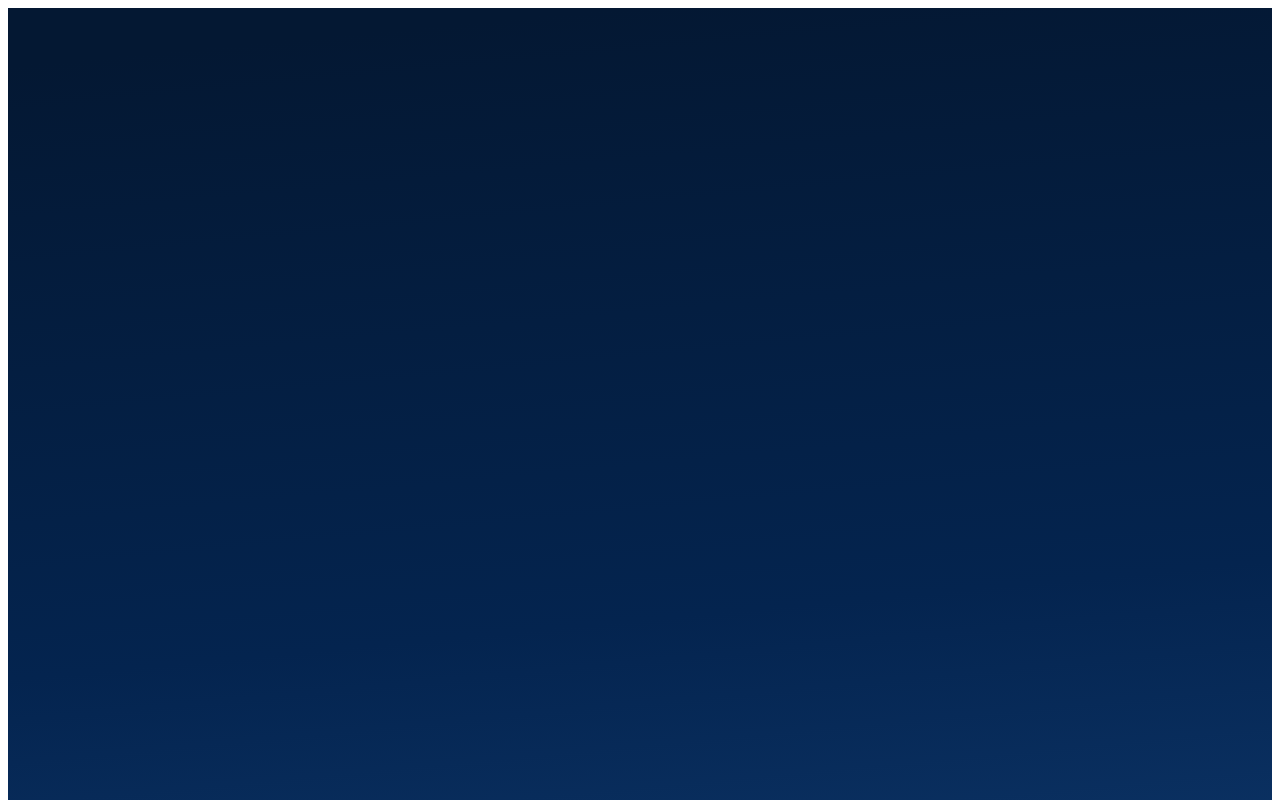
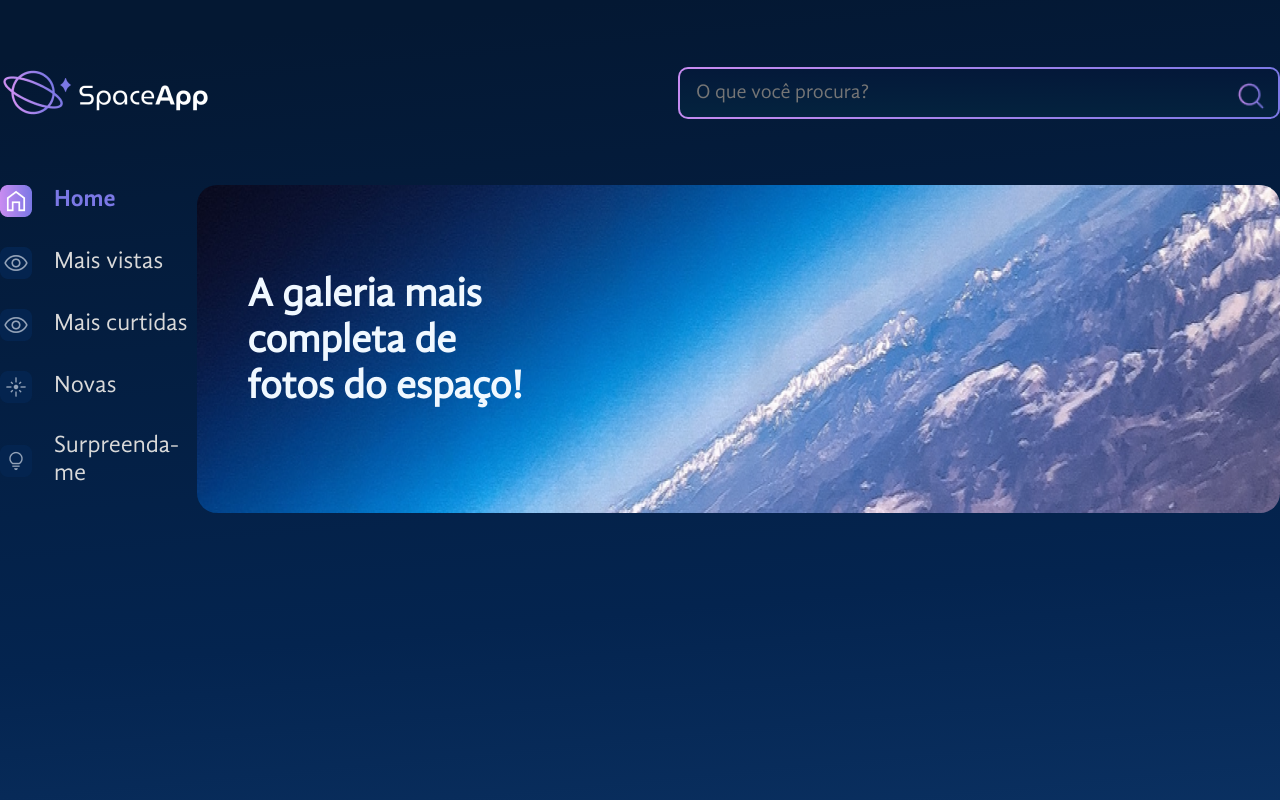
Before and after one commit to danielcosta010/React-estilizando-styled-components, a React (Vite) app: page / in a window 1280 px wide. Shown: the top 800 px of the page. Built offline with nearby package versions, Linux system fonts and the light colour scheme.

Commit message:
Atualizando App.jsx

```diff
--- a/src/App.jsx
+++ b/src/App.jsx
@@ -1,4 +1,8 @@
 import styled from "styled-components"
+import EstilosGlobais from "./componentes/EstilosGlobais"
+import Header from "./componentes/Cabecalho"
+import BarraLateral from "./componentes/BarraLateral"
+import Banner from "./componentes/Banner"
 
 const FundoGradiente = styled.div`
   background: linear-gradient(
@@ -9,13 +13,22 @@ const FundoGradiente = styled.div`
   width: 100%;
   min-height: 100vw;
 `
+const Container = styled.div`
+  display: flex;
+  justify-content: space-between;
+`
 
 function App() {
 
 
   return (
     <FundoGradiente>
-
+      <EstilosGlobais />
+      <Header />
+      <Container>
+        <BarraLateral />
+        <Banner />
+      </Container>
     </FundoGradiente>
   )
 }
```
